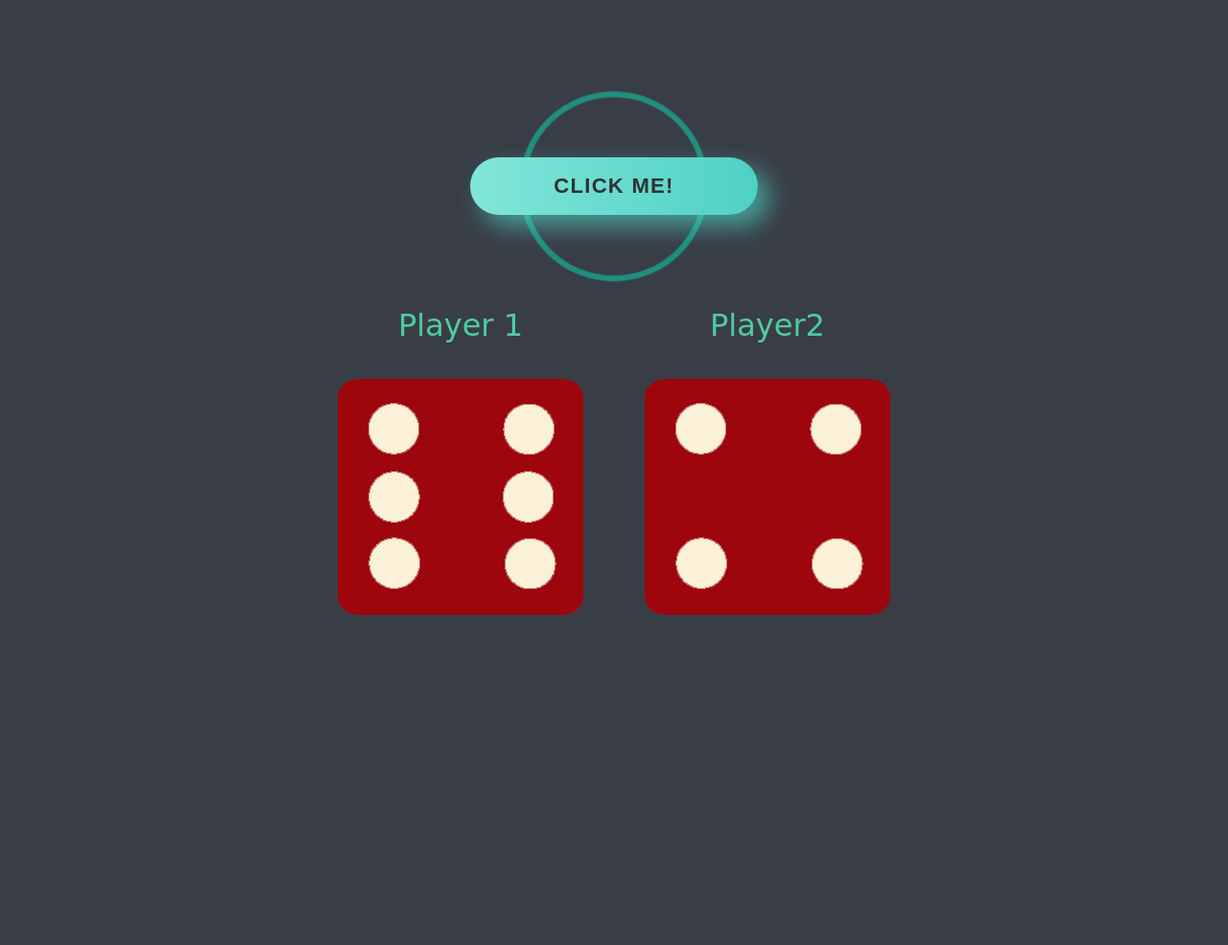
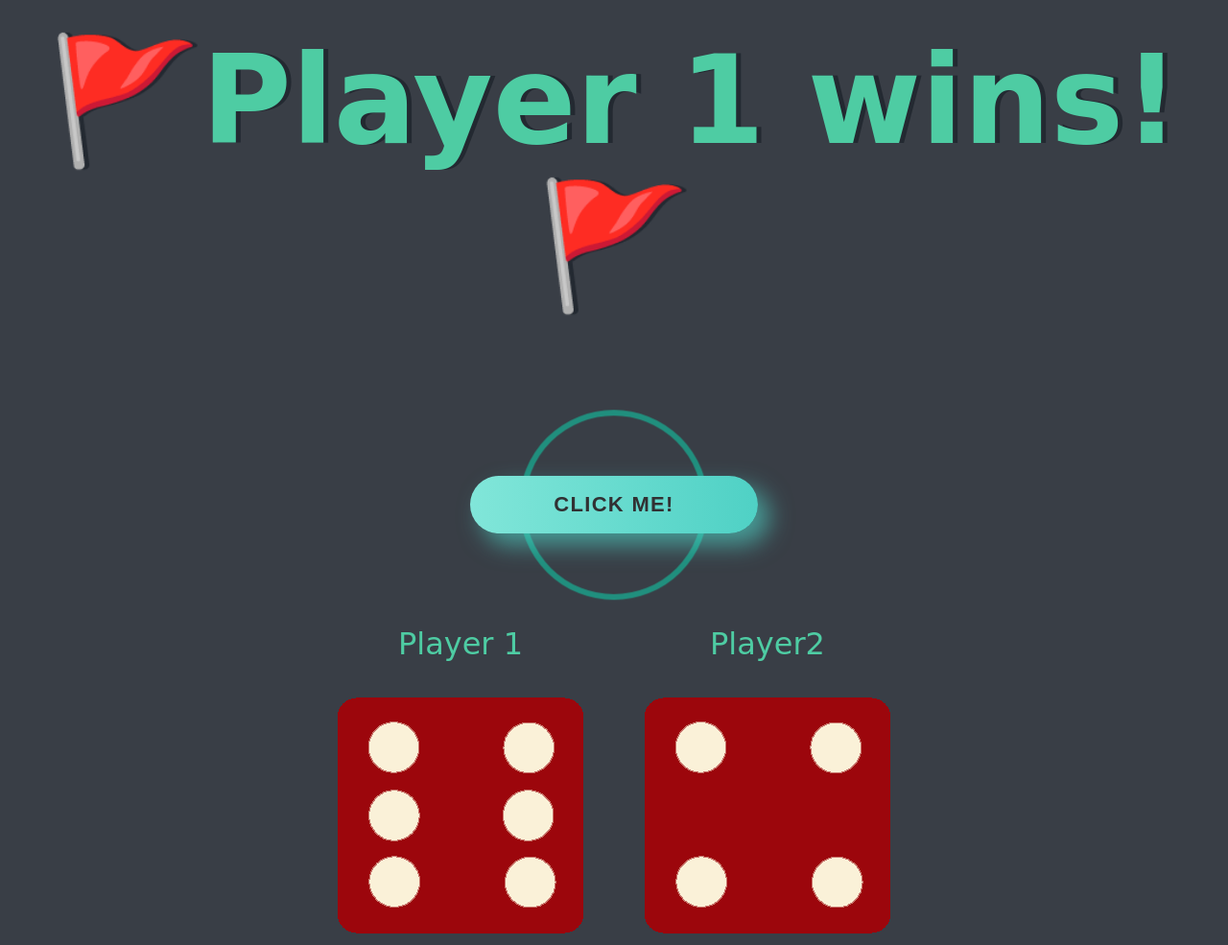
Before and after one commit to GHaydukov/The-Dice-Game, a plain HTML site: page index.html in a window 1280 px wide. Shown: the whole page at 96% size. Before the commit the page ends 800 px from the top, so only its background shows below. Drawn offline with Linux system fonts and the light colour scheme.

Commit message:
Game Release 1.0

```diff
--- a/css/style.css
+++ b/css/style.css
@@ -127,3 +127,13 @@ button:hover::after, button:focus::after {
         width: 300px;
     }
 }
+
+/* Result style */
+#result-display {
+    color: #4ECCA3;
+    font-family: 'Lobster', cursive;
+    font-size: 8rem;
+    margin: 30px;
+    text-align: center;
+    text-shadow: 5px 0 #232931;
+}
--- a/index.html
+++ b/index.html
@@ -11,9 +11,11 @@
 
 <body>
 
+    <h1 id="result-display"></h1>
 
     <div class="container-btn">
         <button class="button" onClick="window.location.reload();">Click me!</button>
+
     </div>
 
     <div class="container">
--- a/javascript/index.js
+++ b/javascript/index.js
@@ -11,3 +11,11 @@ document.querySelector("#dice-player1").setAttribute("src", firstDiceImage);
 document.querySelector("#dice-player2").setAttribute("src", secondDiceImage);
 
 // Code for the final results
+if (randomNumber1 > randomNumber2) {
+  document.querySelector("#result-display").textContent = "🚩Player 1 wins!🚩";
+} else if (randomNumber1 < randomNumber2) {
+  document.querySelector("#result-display").textContent = "🚩Player 2 wins!🚩";
+} else {
+  document.querySelector("#result-display").textContent =
+    "🚩Draw, play again!🚩";
+}
```
